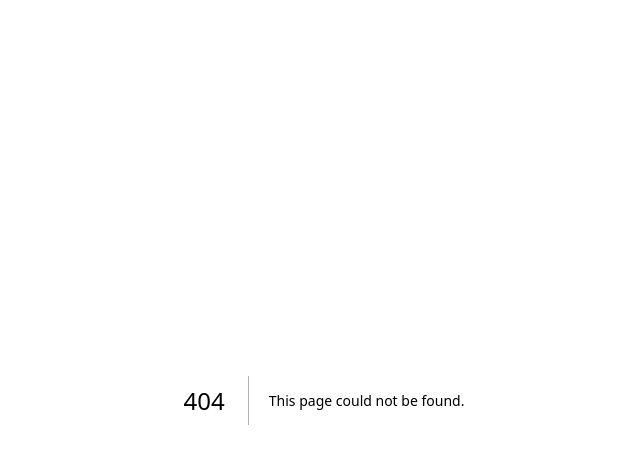
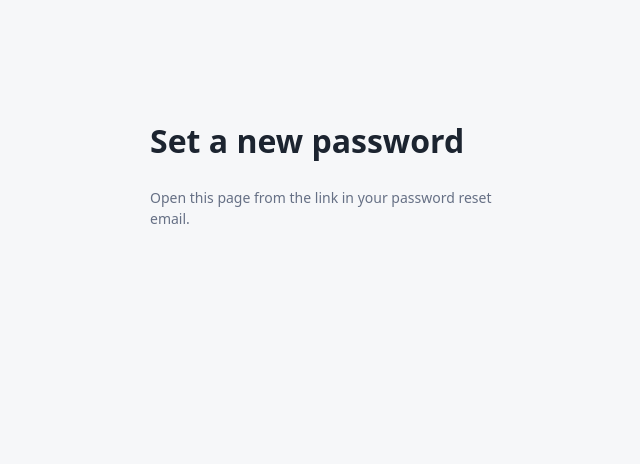
Before and after one commit to OffixialSydney/FieldOps360, a Next.js app in the folder fieldops360/: page /reset in a window 1280 px wide. Before the commit this address had no page. Shown: the top 464 px of the page, without its empty margins (316-956 px from the left). Built offline with nearby package versions, Linux system fonts and the light colour scheme; no server answers.

Commit message:
Create page.js

```diff
--- /dev/null
+++ b/fieldops360/app/reset/page.js
@@ -0,0 +1,43 @@
+'use client';
+import { useEffect, useState } from 'react';
+import { useRouter } from 'next/navigation';
+import { supabase } from '../../lib/supabase';
+
+export default function Reset() {
+  const router = useRouter();
+  const [ready, setReady] = useState(false);
+  const [pw, setPw] = useState('');
+  const [msg, setMsg] = useState('');
+
+  useEffect(() => {
+    supabase.auth.getSession().then(({ data }) => setReady(!!data.session));
+    const { data: sub } = supabase.auth.onAuthStateChange((event) => {
+      if (event === 'PASSWORD_RECOVERY' || event === 'SIGNED_IN') setReady(true);
+    });
+    return () => sub.subscription.unsubscribe();
+  }, []);
+
+  async function submit(e) {
+    e.preventDefault();
+    const { error } = await supabase.auth.updateUser({ password: pw });
+    if (error) return setMsg(error.message);
+    await supabase.auth.signOut();
+    router.push('/');
+  }
+
+  return (
+    <div className="auth">
+      <h1>Set a new password</h1>
+      {!ready ? (
+        <p className="muted">Open this page from the link in your password reset email.</p>
+      ) : (
+        <form className="card" onSubmit={submit}>
+          <label>New password</label>
+          <input type="password" minLength={6} required value={pw} onChange={(e) => setPw(e.target.value)} />
+          {msg && <p className="err">{msg}</p>}
+          <button style={{ width: '100%' }}>Update password</button>
+        </form>
+      )}
+    </div>
+  );
+}
```
